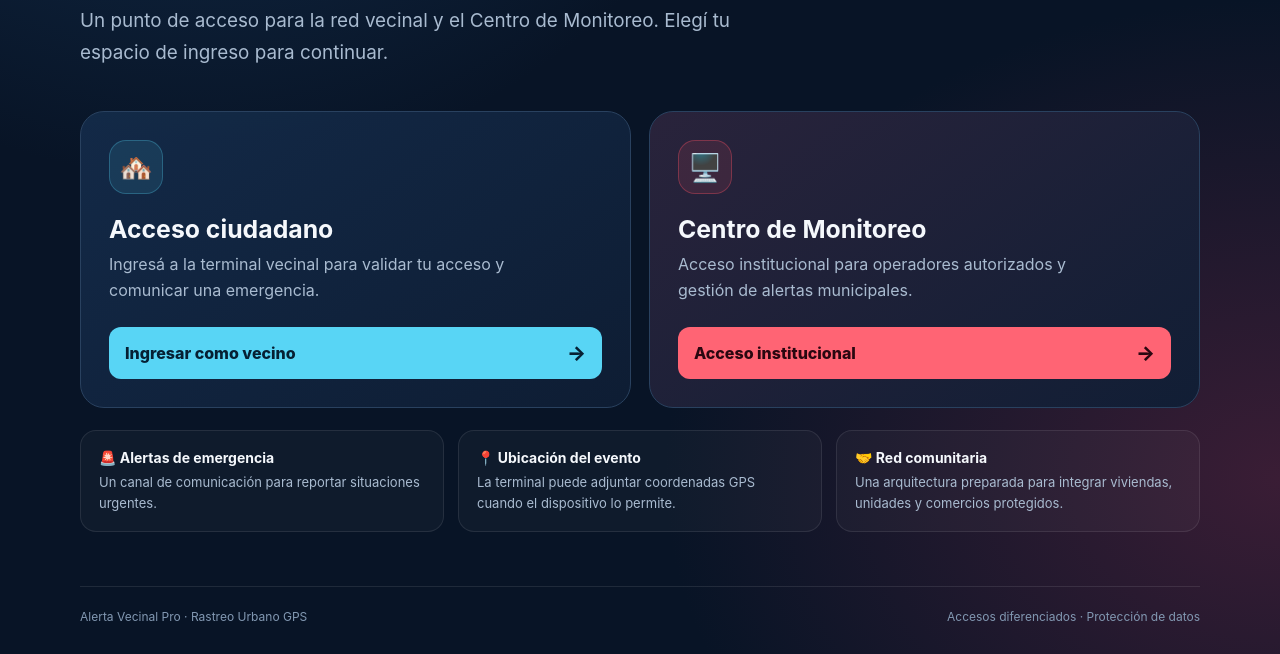
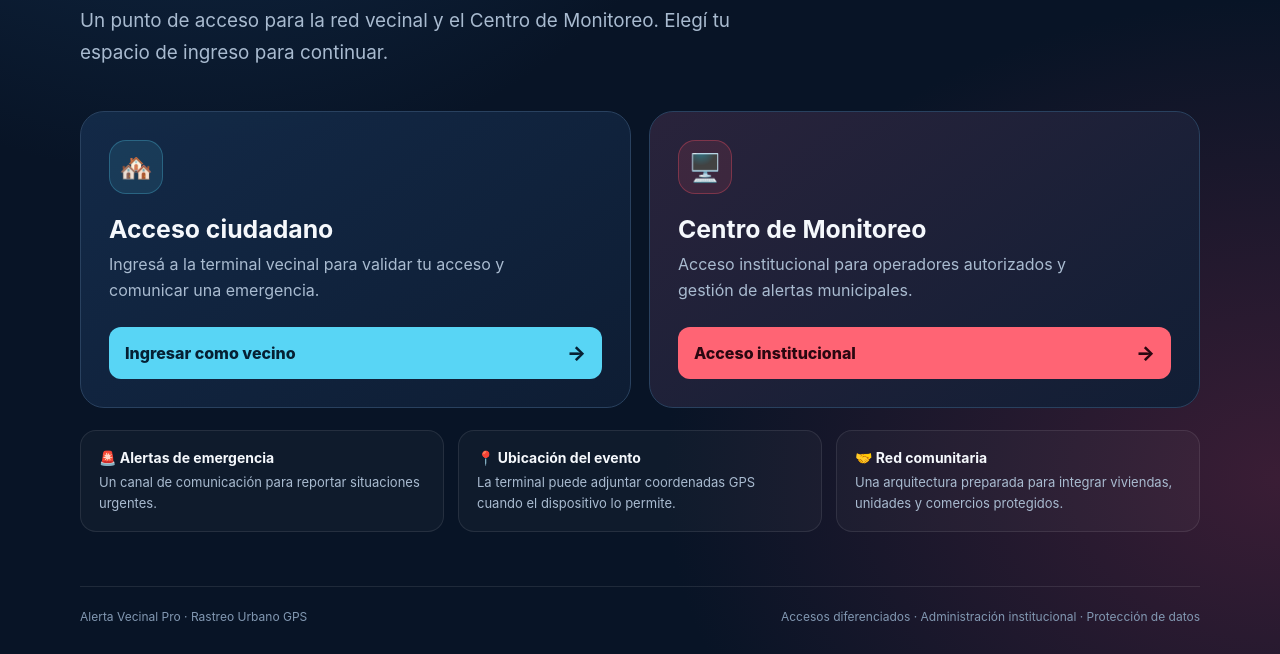
Before and after one commit to walterryban/ALERTA-VECINAL, a plain HTML site: page index.html in a window 1280 px wide. Shown: the part 518-1172 px from the top of the page. Drawn offline with Linux system fonts and the light colour scheme.

Commit message:
Add entry point to protected institutional administration

```diff
--- a/index.html
+++ b/index.html
@@ -75,7 +75,7 @@
         <article class="feature"><b>🤝 Red comunitaria</b><p>Una arquitectura preparada para integrar viviendas, unidades y comercios protegidos.</p></article>
       </section>
     </main>
-    <footer><span>Alerta Vecinal Pro · Rastreo Urbano GPS</span><span>Accesos diferenciados · Protección de datos</span></footer>
+    <footer><span>Alerta Vecinal Pro · Rastreo Urbano GPS</span><span>Accesos diferenciados · <a href="/administracion.html">Administración institucional</a> · Protección de datos</span></footer>
   </div>
   <script>
     const params = new URLSearchParams(location.search);
```
